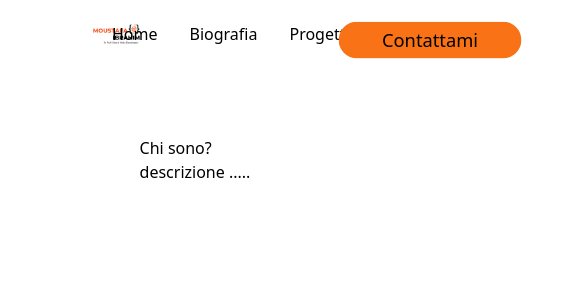
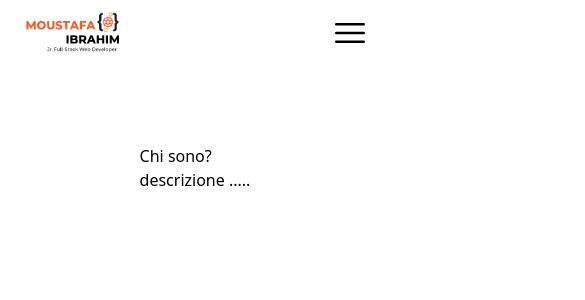
Before and after one commit to Mustaaaaa/personal-portfolio, a React (Create React App) app: page /aboutme in a window 390 px wide. Shown: the top 300 px of the page, 585 px wide, since content can reach past the window. Built offline with nearby package versions, Linux system fonts and the light colour scheme.

Commit message:
add --> modify and fixed the nav bar - add hamburger for mobile version - add description for all projects in the home

```diff
--- a/src/App.css
+++ b/src/App.css
@@ -1,15 +1,26 @@
-@media (max-height: 860px) {
+@media (max-height:959px) {
     .button-hidden {
       display: none;
     }
   }
-@media(max-width: 1024px) {
+/* @media(max-width: 1023px) {
     .button-hidden {
       display: none;
     }
+
+  }   */
+.overflowindex-hidden {
+  overflow: hidden;
+}
+
+@media (max-height: 960px) {
+  .overflowindex-hidden {
+      overflow: visible;
   }
-@media(min-width: 1023px) {
-    .overflow-hiddennn{
-      overflow: hidden;
-    }
+}
+
+/* @media (max-width: 1024px) {
+  .overflowindex-hidden {
+      overflow: visible;
   }
+}   */
--- a/src/Components/Navbar.js
+++ b/src/Components/Navbar.js
@@ -1,20 +1,77 @@
 import logo from '../Assets/MoustafaLogo.png'
-import { Link } from 'react-router-dom';
+import { Link, useLocation } from 'react-router-dom';
+import React, { useState } from 'react';
+
 
 function Navbar() {
+    const location = useLocation();
+    const [isOpen, setIsOpen] = useState(false);
+
+    const toggleDropdown = () => {
+        setIsOpen((prev) => !prev);
+    };
+
+    const closeDropdown = () => {
+        setIsOpen(false);
+    };
+
+    React.useEffect(() => {
+        const handleClickOutside = (event) => {
+            if (event.target.closest('.dropdown')) {
+                return;
+            }
+            closeDropdown();
+        };
+
+        document.addEventListener('mousedown', handleClickOutside);
+        return () => {
+            document.removeEventListener('mousedown', handleClickOutside);
+        };
+    }, [])
     return (
         <nav>
-            <div className='flex flex-row justify-between'>
-                <div className='flex flex-row items-center justify-center space-x-8'>
-                    <a href="https://moustafa-dev.com/"><img className='w-40 mt-3 ml-20' src={logo} alt='logo' /></a>
-                    <Link className='mt-3' to="/">Home</Link>
-                    <Link className='mt-3' to="AboutMe">Biografia</Link>
-                    <Link className='mt-3' to="MyProjects">Progetti</Link>
+            <div className='flex flex-row justify-between items-center h-16'>
+                <a href="https://moustafa-dev.com/"><img className='min-w-40 max-w-40  lg:ml-20' src={logo} alt='logo' /></a>
+                <div className='flex flex-row items-center justify-center hidden md:flex '>
+                    <Link to="/" className="relative group h-16 px-10 flex items-center justify-center hover:text-orange-500 hover:bg-gray-100 transition-all duration-300">
+                        Home
+                        <span className={`absolute bottom-0 w-full h-1 bg-orange-500 transition-transform duration-300 ${location.pathname === '/' ? 'scale-x-100' : 'scale-x-0'} group-hover:scale-x-100`}></span>
+                    </Link>
+                    <Link to="/AboutMe" className="relative group h-16 px-10 flex items-center justify-center hover:text-orange-500 hover:bg-gray-100 transition-all duration-300">
+                        Biografia
+                        <span className={`absolute bottom-0 w-full h-1 bg-orange-500 transition-transform duration-300 ${location.pathname === '/AboutMe' ? 'scale-x-100' : 'scale-x-0'} group-hover:scale-x-100`}></span>
+                    </Link>
+                    <Link to="/MyProjects" className="relative group h-16 px-10 flex items-center justify-center hover:text-orange-500 hover:bg-gray-100 transition-all duration-300">
+                        Progetti
+                        <span className={`absolute bottom-0 w-full h-1 bg-orange-500 transition-transform duration-300 ${location.pathname === '/MyProjects' ? 'scale-x-100' : 'scale-x-0'} group-hover:scale-x-100`}></span>
+                    </Link>
                 </div>
-                <div className='group mt-3 transition'>
+
+
+                <div className="relative dropdown md:hidden sm:block mr-5">
+                    <div>
+                        <button
+                            onClick={toggleDropdown}
+                        >
+                            <svg data-v-c55a0252="" xmlns="http://www.w3.org/2000/svg" fill="none" viewBox="0 0 24 24" stroke-width="1.5" stroke="currentColor" className="mt-2 w-10 h-10 hover:stroke-orange-500"><path data-v-c55a0252="" stroke-linecap="round" stroke-linejoin="round" d="M3.75 6.75h16.5M3.75 12h16.5m-16.5 5.25h16.5"></path></svg>
+                        </button>
+                    </div>
+
+                    {isOpen && (
+                        <div className="absolute right-0 z-10 w-40 rounded-sm shadow-xl bg-white border">
+                            <div className="py-1" role="menu" aria-orientation="vertical" aria-labelledby="menu-button">
+                                <Link className="block px-5 py-2 hover:bg-gray-100 transition-all duration-300 hover:text-orange-500" role="menuitem" onClick={closeDropdown} to="/">Home</Link>
+                                <Link className="block px-5 py-2 hover:bg-gray-100 transition-all duration-300 hover:text-orange-500" role="menuitem" onClick={closeDropdown} to="AboutMe">Biografia</Link>
+                                <Link className="block px-5 py-2 hover:bg-gray-100 transition-all duration-300 hover:text-orange-500" role="menuitem" onClick={closeDropdown} to="MyProjects">Progetti</Link>
+                            </div>
+                        </div>
+                    )}
+                </div>
+
+                <div className='group transition hidden md:block'>
                     <a href="https://moustafa-dev.com/contact-us"
-                        className='h-8 bg-orange-500 rounded-2xl w-40 flex justify-center items-center
-                    mr-20 mt-3 hover:bg-gray-950 group-hover:text-white duration-300  animate-pulse'>
+                        className='h-8 bg-orange-500 rounded-2xl px-6 flex justify-center items-center
+                    mr-10 hover:bg-gray-950 group-hover:text-white duration-500 animate-pulse'>
                         Contattami
                     </a>
                 </div>
```
Also changed, not shown: src/Components/MainContent.js (+30 -30 lines).
